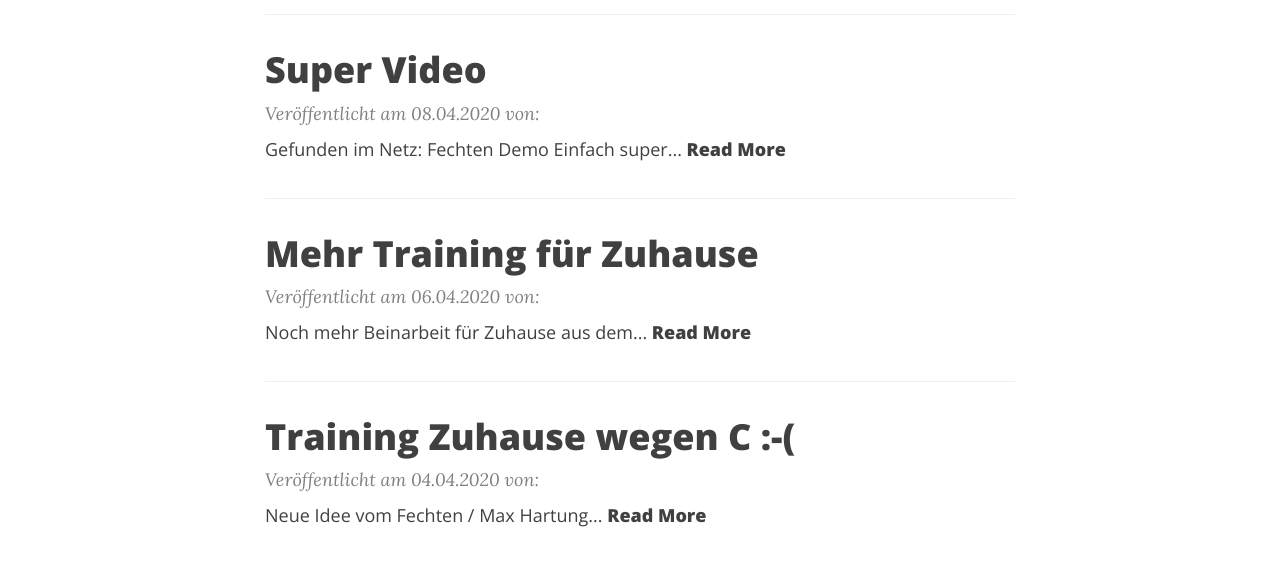
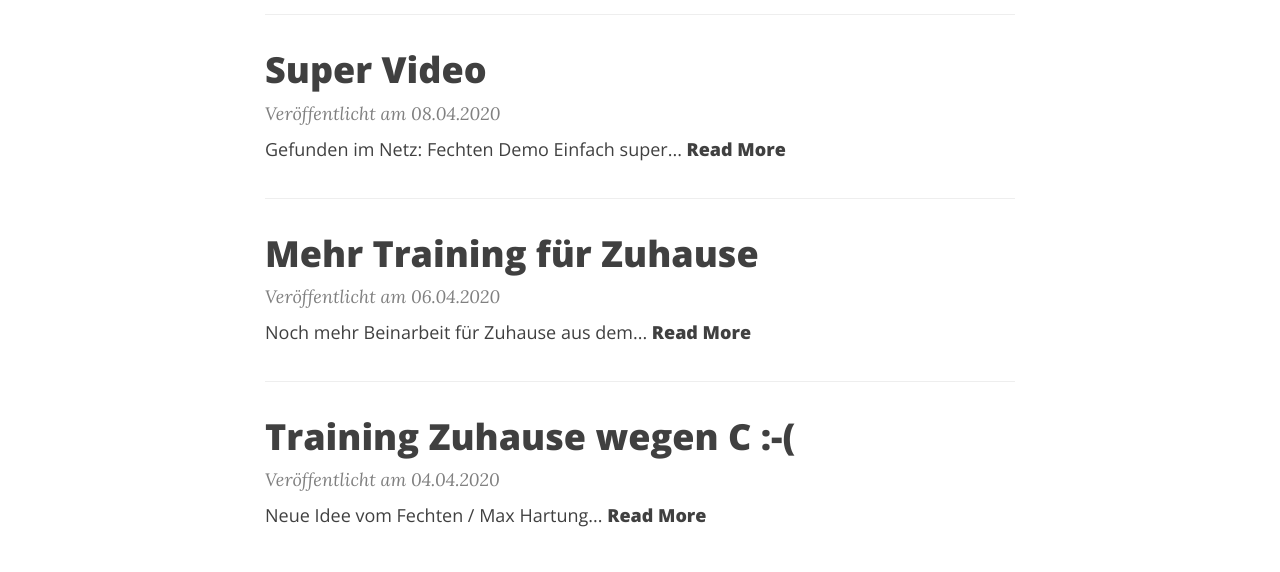
Before and after one commit to test-blog-fechten/test-blog-fechten.github.io, a Jekyll site: the page built from index.html, in a window 1280 px wide and 900 px high, scrolled down 495 px. Shown: the part 158-730 px from the top of the window. Built offline with Jekyll 4.4.1, drawn with Linux system fonts in a browser that asks for light colours; nearby versions of some CDN libraries; the list of posts is cut into pages by our own code; some of the changed lines change nothing that is shown.

Commit message:
nicer without

```diff
--- a/index.html
+++ b/index.html
@@ -18,7 +18,7 @@ subtitle: Ein schöner Sport.
     </a>
 
     <p class="post-meta">
-      Veröffentlicht am {{ post.date | date: "%d.%m.%Y" }} von: {{ post.author }}
+      Veröffentlicht am {{ post.date | date: "%d.%m.%Y" }} {% if post.author %}von: {{ post.author }}{% endif %}
     </p>
 
     <div class="post-entry">
```
